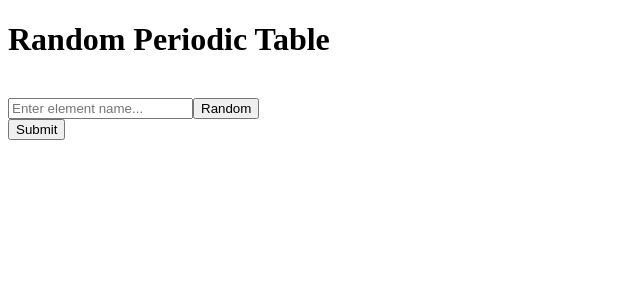
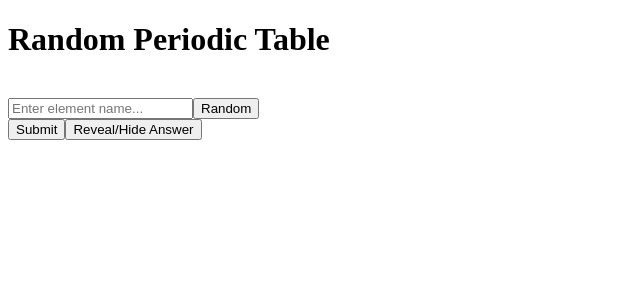
Before and after one commit to pxiaccount/Random-PeroidicTable-React-Django, a React (Vite) app in the folder client/: page / in a window 1280 px wide. Shown: the top 300 px of the page, without its empty margins (0-640 px from the left). Built offline with nearby package versions, Linux system fonts and the light colour scheme; no server answers.

Commit message:
Add reveal/hide answer button

```diff
--- a/client/src/Home.jsx
+++ b/client/src/Home.jsx
@@ -8,6 +8,7 @@ const Home = () => {
     const [inputValue, setInputValue] = useState('')
     const [answer, setAnswer] = useState('')
     const [linkVisiblity, setLinkVisibility] = useState('hidden')
+    const [reveal, setReveal] = useState(false)
 
     useEffect(() => {
         const fetchData = async () => {
@@ -27,7 +28,21 @@ const Home = () => {
     const getRandomElement = () => {
         const randomI = Math.floor(Math.random() * atomicNumber.number.length)
         setRandomElement(atomicNumber.number[randomI])
+        if (answer) {
+            setAnswer('')
+            setReveal(reveal => !reveal)
+        }
+        setReveal(false)
         // console.log(atomicNumber.number[randomI])
+    }
+
+    const revealAnswer = () => {
+        setReveal(reveal => !reveal)
+        if (!reveal) {
+            setAnswer(randomElement.name)
+        } else {
+            setAnswer('')
+        }
     }
 
     const checkElement = () => {
@@ -65,6 +80,7 @@ const Home = () => {
             />
             <button onClick={getRandomElement}>Random</button><br />
             <button onClick={() => checkElement()}>Submit</button>
+            <button onClick={() => revealAnswer()}>Reveal/Hide Answer</button>
         </>
     )
 }
```
